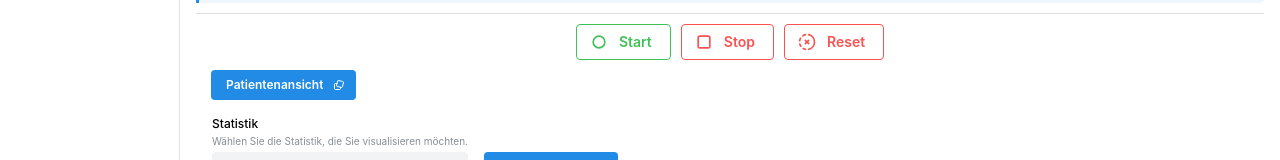
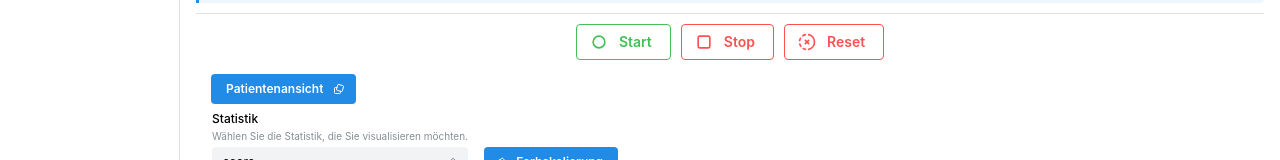
Before and after one commit to rosnFinite/audio-trigger-frontend, a React (Create React App) app: page /dashboard in a window 1280 px wide. Shown: the part 275-435 px from the top of the page. Built offline with nearby package versions, Linux system fonts and the light colour scheme; no server answers.

Commit message:
smallered distance betwee patient view button and voicefield

```diff
--- a/src/pages/Dashboard.tsx
+++ b/src/pages/Dashboard.tsx
@@ -90,7 +90,7 @@ export default function Dashboard() {
         <Divider />
         <ControlButtonGroup />
         <Link to="/dashboard/patient" target="_blank">
-          <Button rightSection={<TbSwipe />} ml={15} size="xs">
+          <Button rightSection={<TbSwipe />} ml={15} mb={-10} size="xs">
             Patientenansicht
           </Button>
         </Link>
```
